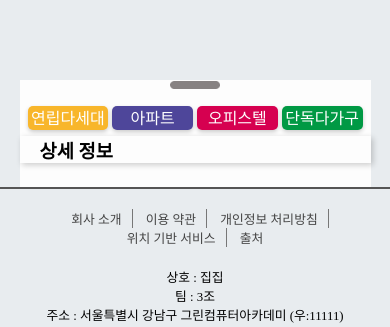
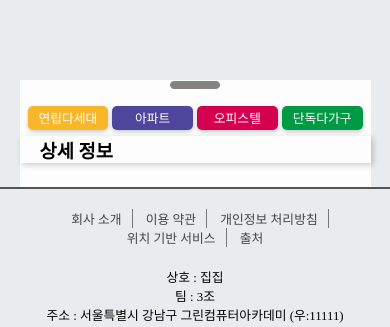
Before and after one commit to pshho/aws-django, a Django app: page /map/ in a window 390 px wide. Shown: the part 630-957 px from the top of the page. Run offline with Django 4.2, Linux system fonts and the light colour scheme; some libraries are stand-ins or nearby versions; some web fonts are replaced.

Commit message:
지도 수정

```diff
--- a/polls/templates/map/search.html
+++ b/polls/templates/map/search.html
@@ -82,7 +82,6 @@
             cursor: pointer;
             margin: 0 2px;
             color: white;
-            text-align: center;
             box-shadow: 0 2px 4px rgba(0, 0, 0, 0.2);
         }
 
@@ -147,6 +146,10 @@
                 top: auto;
                 bottom: 0;
                 height: 15%;
+            }
+
+            .map_real_estate_detail > .map_grouping {
+                font-size: 0.8rem;
             }
 
             .map_real_estate_detail > .map_search_view > ul {
@@ -222,7 +225,7 @@
         $('#smart_phone_map').on('click', function () {
             var currentHeight = $('.map_real_estate_detail').css('height').replace('%', '');
 
-            if (currentHeight < '20') {
+            if (currentHeight < '20%px') {
                 $('.map_real_estate_detail').css('height', '60%');
                 $('.map_real_estate_detail > .map_search_view > ul > li').css('display', 'block');
             } else {
```
